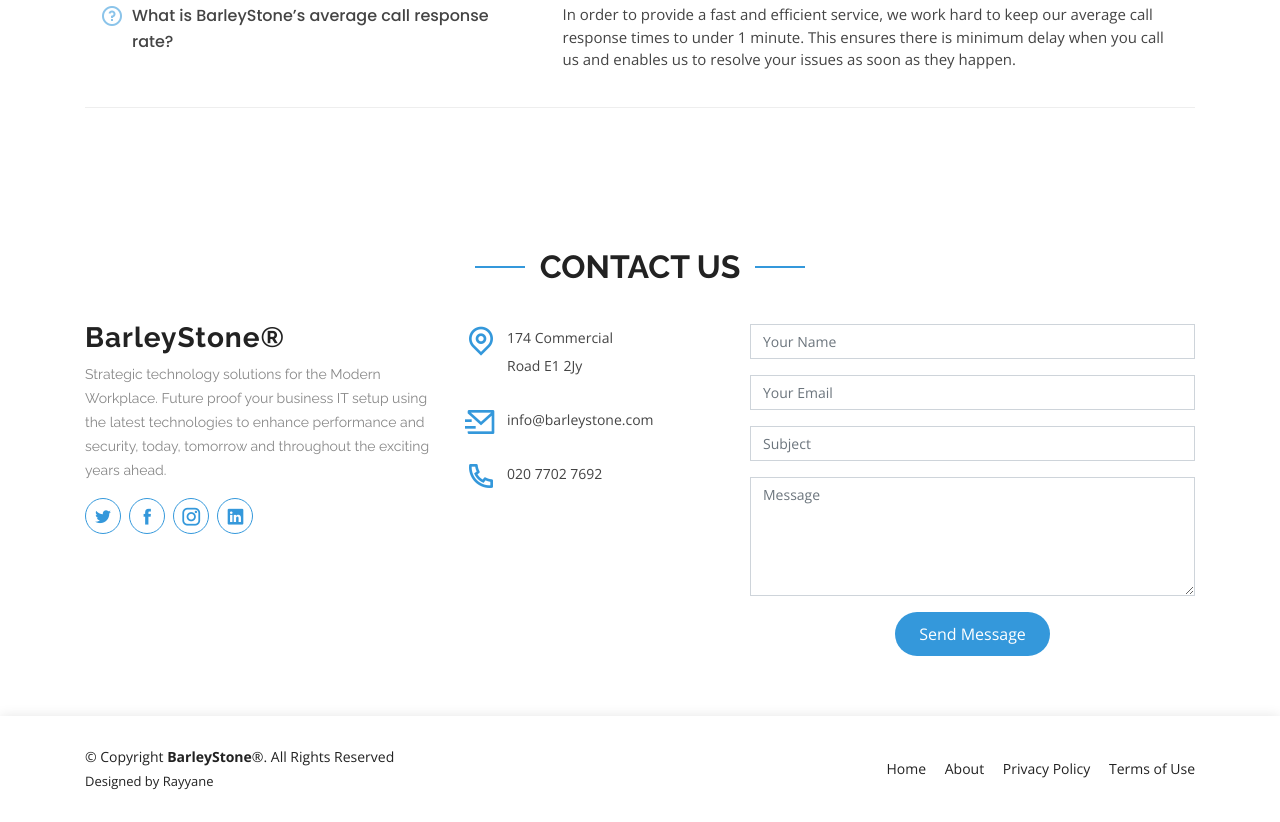
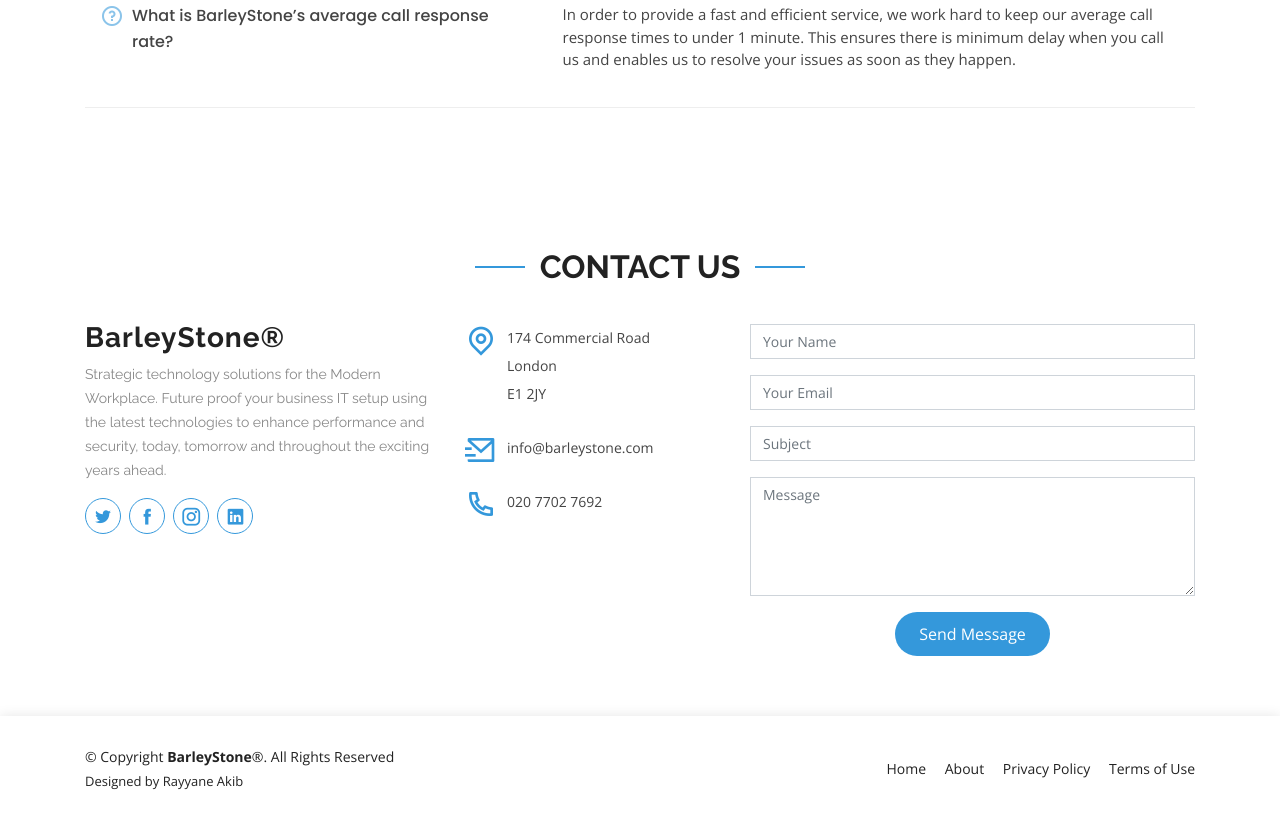
Before and after one commit to Rayyane/barleystone, a plain HTML site: page index.html in a window 1280 px wide. Shown: the part 5547-6369 px from the top of the page. Drawn offline with nearby package versions, Linux system fonts and the light colour scheme; animation ran at ten frames a second.

Commit message:
probably the final modification

```diff
--- a/index.html
+++ b/index.html
@@ -164,7 +164,7 @@
             <p style="padding: 2px">
               Over the past twenty years, we have guided and supported 1000’s of clients on their transformation journey and our success is reflected in our <span style="color: #002266">Microsoft Gold Partner</span> status and nine Microsoft accreditations to date.
             </p>
-            <a href="#" class="btn-learn-more">Speak to a specialist</a>
+            <a href="#contact" class="btn-learn-more">Speak to a specialist</a>
             <!-- <img src="assets/img/microsoft_partner.jpg" class="img-fluid" alt="" data-aos="zoom-in" data-aos-delay="100"> -->
 
           </div>
@@ -899,7 +899,9 @@
             <div class="info">
               <div>
                 <i class="ri-map-pin-line"></i>
-                <p>174 Commercial<br> Road E1 2Jy</p>
+                <p>174 Commercial Road<br>
+                London<br>
+            	E1 2JY</p>
               </div>
 
               <div>
@@ -959,7 +961,7 @@
           </div>
           <div class="credits">
 
-            Designed by Rayyane
+            Designed by Rayyane Akib
           </div>
         </div>
         <div class="col-lg-6">
```
Also changed, not shown: Readme.txt.
